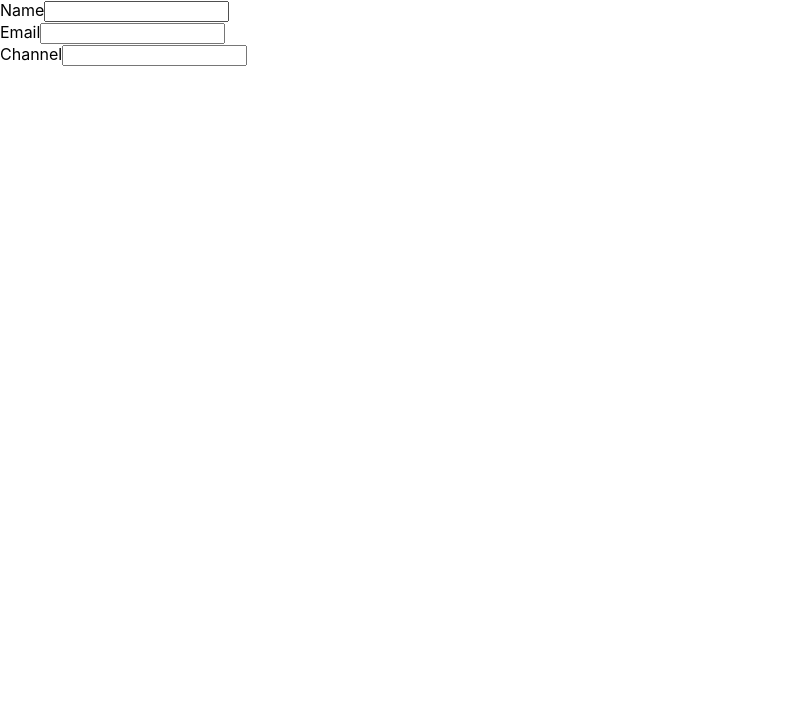
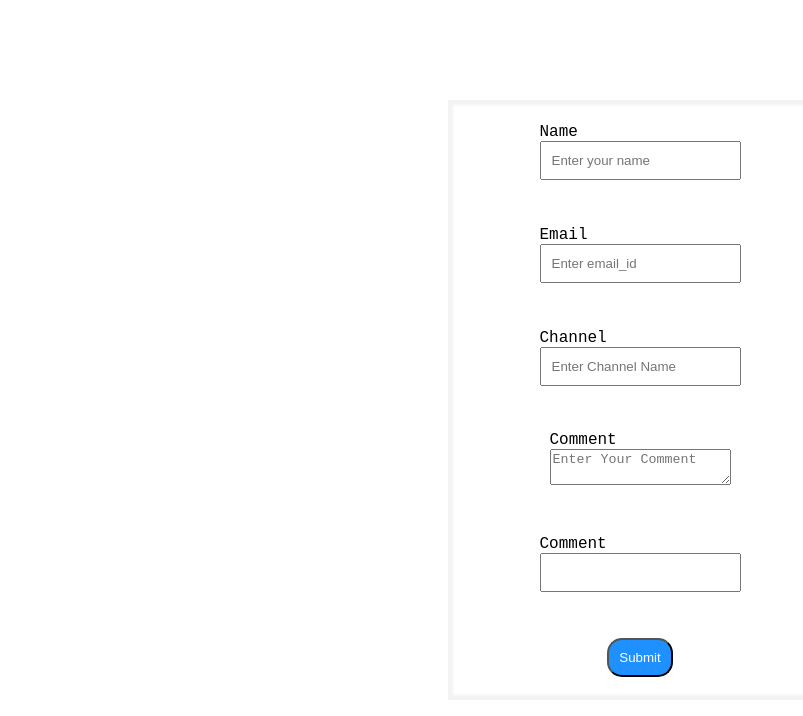
Before and after one commit to personal2004/REACT_Formik, a React (Create React App) app: page /youtube in a window 1280 px wide. Shown: the top 716 px of the page, without its empty margins (0-803 px from the left). Built offline with nearby package versions, Linux system fonts and the light colour scheme.

Commit message:
Created YoutubeForm using Formik Components

```diff
--- /dev/null
+++ b/src/components/youtubeform/error.jsx
@@ -0,0 +1,9 @@
+
+const TextError=(props)=>{
+    return(
+        <div className="Error">
+            {props.children}
+        </div>
+    );
+}
+export default TextError;
--- a/src/components/youtubeform/index.css
+++ b/src/components/youtubeform/index.css
@@ -0,0 +1,26 @@
+.youtube_form{
+ width:100vw;
+ height: 100vh;
+ display: flex;
+ align-items: center;
+ justify-content: center;
+}
+.youtube_form_content{
+ width: 30vw;
+ height: 75vh;
+ box-shadow: inset 0 0 3px 5px #F3F3F3;
+ display: flex;
+ flex-direction: column;
+ align-items: center;
+ justify-content: space-around;
+}
+.YoutubeForm-contrl label{
+    display: flex;
+    flex-direction: column;
+    width:max-content;
+    font-family: 'Courier New', Courier, monospace;
+    font-size: medium;
+}
+.youtube_form_content input{
+  padding: 10px;
+}
--- a/src/components/youtubeform/youtubeform.jsx
+++ b/src/components/youtubeform/youtubeform.jsx
@@ -1,45 +1,82 @@
 import { ErrorMessage, Field, Formik } from "formik";
 import * as Yup from 'yup';
+import "./index.css";
+import TextError from "./error";
 
 const YoutubeForm=()=>{
   const initialValues={
     name:'',
     email:'',
-    channel:''
+    channel:'',
+    comment:'',
+    address:''
   }
   const validationSchema=Yup.object({
     name:Yup.string().required("Required!"),
     email:Yup.string()
     .required('Required !')
     .email("Not a valid email"),
-    channel:Yup.string().required("Required!")
+    channel:Yup.string().required("Required!"),
+    comment:Yup.string().required('Required!')
 
 })
 const onSubmit=(values)=>{
 
 }
 return(
+  <div className="youtube_form">
   <Formik initialValues={initialValues} validationSchema={validationSchema} onSubmit={onSubmit}>
-    <>
+
+    <div className="youtube_form_content">
         <div className="YoutubeForm-contrl">
-        <label htmlFor="name">Name</label>
-        <Field type='text' id='name' name="name"/>
-        <ErrorMessage name="name"/>
+          <label htmlFor="name">Name</label>
+          <Field type='text' id='name' name="name" placeholder='Enter your name'/>
+          {/* Error will be shown as text to ewap it in div or other component we use */}
+          <ErrorMessage name="name" component='<div>'/>
         </div>
 
         <div className="YoutubeForm-contrl">
-        <label htmlFor="email">Email</label>
-        <Field type="email" id='email' name="email"/>
-        <ErrorMessage name="name"/>
+            <label htmlFor="email">Email</label>
+            <Field type="email" id='email' name="email" placeholder="Enter email_id"/>
+            <ErrorMessage name="email"component={TextError}/>
         </div>
 
         <div className="YoutubeForm-contrl">
-        <label htmlFor="channel">Channel</label>
-        <Field type='text' id='channel' name='channel'/>
-        <ErrorMessage name="name"/>
+          <label htmlFor="channel">Channel</label>
+          <Field type='text' id='channel' name='channel' placeholder="Enter Channel Name"/>
+          <ErrorMessage name="channel" component={TextError}/>
         </div>
-        </>
+
+        <div className="YoutubeForm-contrl">
+          <label htmlFor="comment">Comment</label>
+          {/* as prop accept what element what element to render and component can be used but it can be duplicated or unduplicated so as prefered */}
+          <Field as='textarea' id='comment' name='comment' placeholder="Enter Your Comment "/>
+          <ErrorMessage name="comment" component={TextError}/>
+        </div>
+
+        <div className="YoutubeForm-contrl">
+          <label htmlFor="address">Comment</label>
+          {/* In Render prop way we give arrow function as children to element and children input not linked to formik so we use props to take value from formik */}
+          <Field  name='address'>
+            {
+            (props)=>{
+              const {field,form,meta}=props;
+              return (
+                <>
+                  {console.log(form.values)}
+                  <input type="text" id="address"{...field}></input>
+                  {meta.touched && meta.error ? <div>{meta.error}</div>:null}
+                </>
+              )
+            }
+            }
+          </Field>
+        </div>
+        <button className='form_submit_button' type='submit'>Submit</button>
+    </div>
+
   </Formik>
+  </div>
 )
 
 }
```
